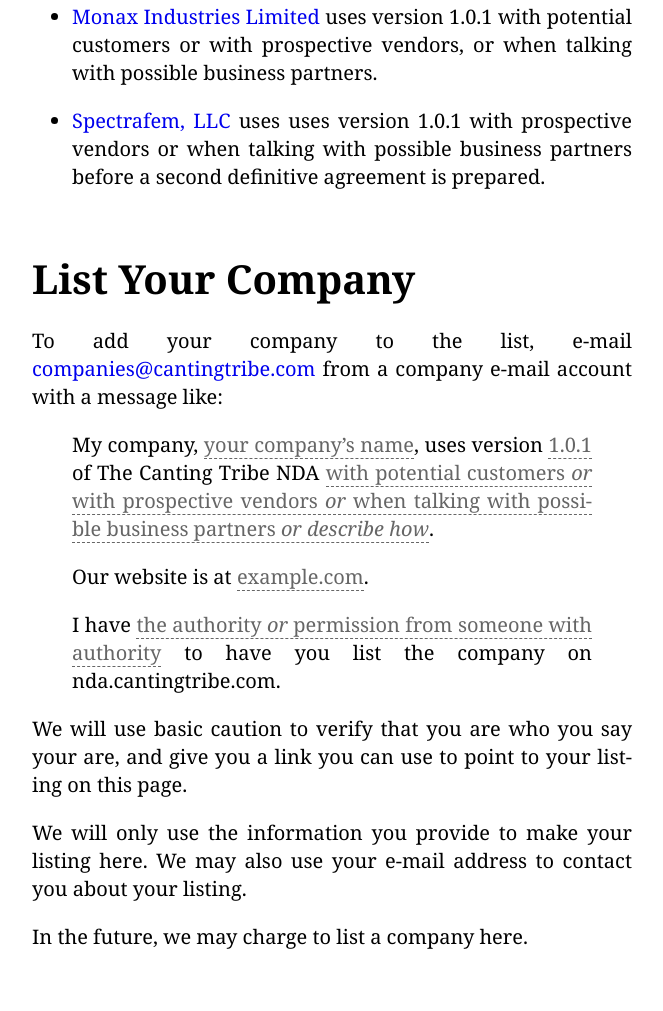
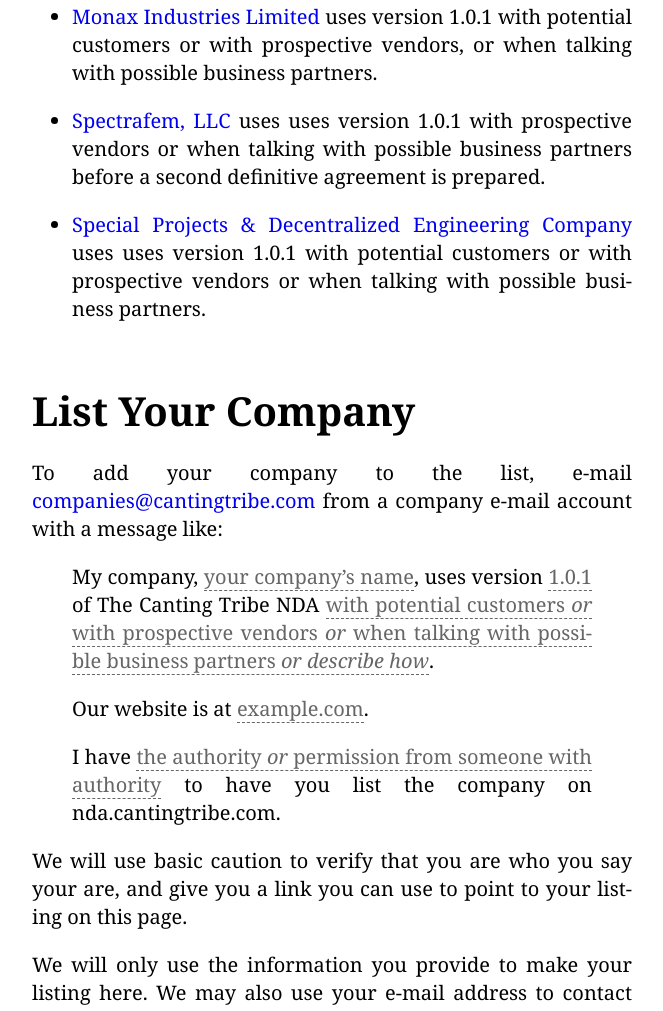
Before and after one commit to waypointnda/waypointnda.com, a plain HTML site: page index.html in a window 1280 px wide. Shown: the part 849-1860 px from the top of the page, without its empty margins (308-971 px from the left). Drawn offline with Linux system fonts and the light colour scheme.

Commit message:
Add SPADE

```diff
--- a/index.html
+++ b/index.html
@@ -67,6 +67,7 @@
         <ul>
           <li><a href=https://monax.io>Monax Industries Limited</a> uses version 1.0.1 with potential customers or with prospective vendors, or when talking with possible business partners.</li>
           <li><a href=http://vivaeve.co/>Spectrafem, LLC</a> uses uses version 1.0.1 with prospective vendors or when talking with possible business partners before a second definitive agreement is prepared.</li>
+          <li><a href=https://spade.builders/>Special Projects & Decentralized Engineering Company</a> uses uses version 1.0.1 with potential customers or with prospective vendors or when talking with possible business partners.</li>
         </ul>
       </section>
 
```
